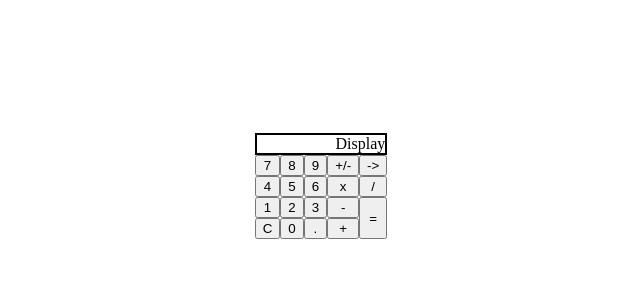
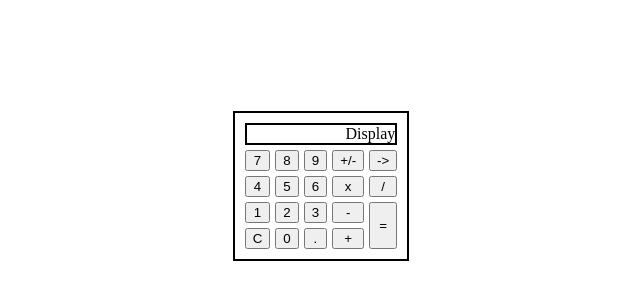
Before and after one commit to ryanstang/odin-calculator, a website: page index.html in a window 1280 px wide. Shown: the part 214-514 px from the top of the page, without its empty margins (319-959 px from the left). Drawn offline with Linux system fonts and the light colour scheme.

Commit message:
edit display of calculator

```diff
--- a/styles.css
+++ b/styles.css
@@ -11,21 +11,27 @@ body {
     flex-direction: column;
     align-items: center;
     justify-content: center;
+    border: 2px solid black;
+    align-self: center;
+    padding: 10px;
 }
 
 #display {
     border: 2px solid black;
     align-self: stretch;
     text-align: right;
+    margin-bottom: 5px;
 }
 
 .buttons {
     display: flex;
+    gap: 5px;
 }
 
 .col {
     display: flex;
     flex-direction: column;
+    gap: 5px
 }
 
 #equalSign {
```
